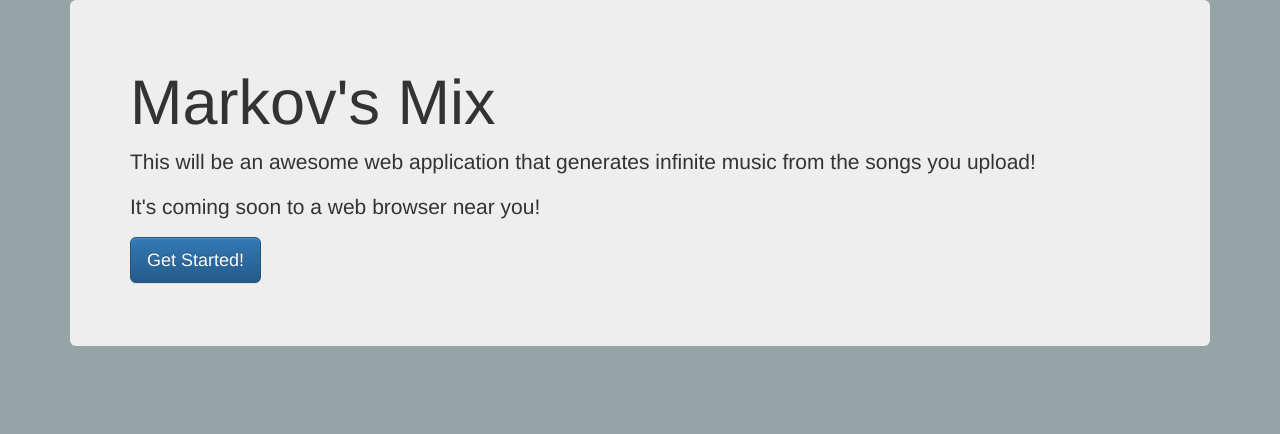
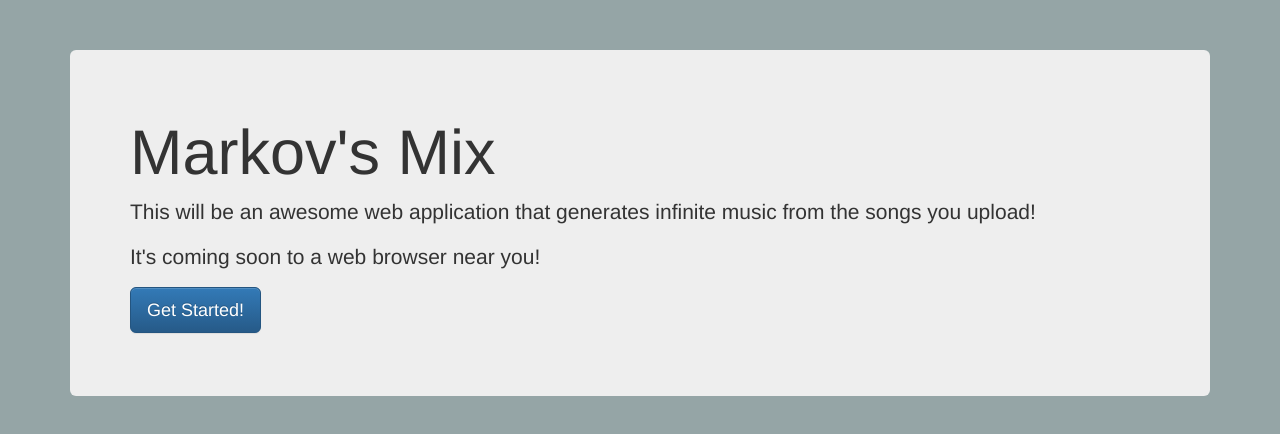
Before and after one commit to AaronMorais/MarkovsMix, a plain HTML site: page static/index.html in a window 1280 px wide. Drawn offline with nearby package versions, Linux system fonts and the light colour scheme.

Commit message:
Update jumbotron styling

```diff
--- a/static/index.html
+++ b/static/index.html
@@ -12,6 +12,9 @@
     	body {
     		background-color: #95a5a6;
     	}
+    	.jumbotron {
+    		margin: 50px auto 0 auto;
+    	}
     </style>
 </head>
 <body>
```
